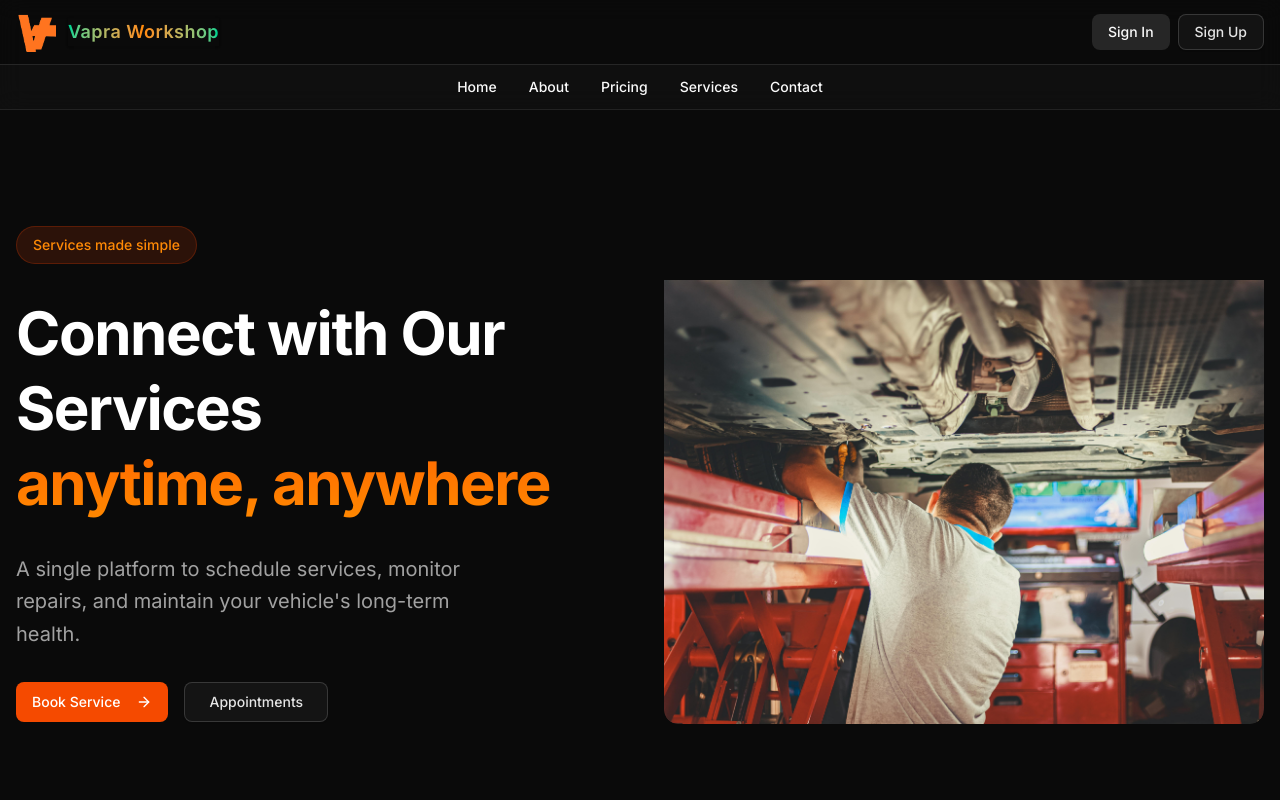
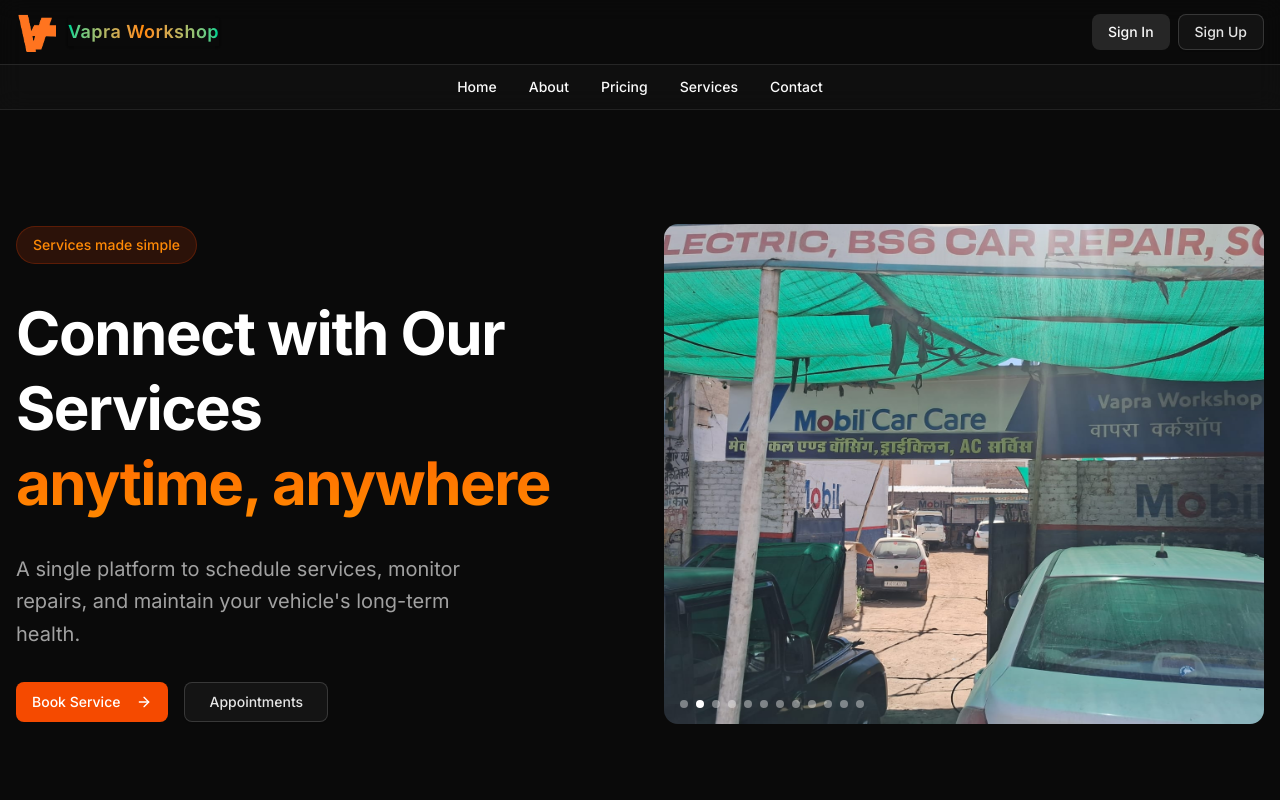
Before and after one commit to siddhant621/Vapra_Wr, a Next.js app: page / in a window 1280 px wide. Shown: the top 800 px of the page. Built offline with nearby package versions, Linux system fonts and the light colour scheme; no server answers.

Commit message:
commited

```diff
--- a/app/page.jsx
+++ b/app/page.jsx
@@ -14,6 +14,7 @@
 import Link from "next/link";
 import { getCurrentUser } from "@/actions/onboarding";
 import TrackAppointmentButton from "@/components/track-appointment-button";
+import SliderBanner from "@/components/slider-banner";
 
 export default async function Home() {
   const user = await getCurrentUser();
@@ -73,15 +74,24 @@
                 </Button>
               </div>
             </div>
-            <div className="relative h-[400px] lg:h-[500px] rounded-xl overflow-hidden">
-              <Image
-                src="/banner.jpg"
-                alt="service appointment"
-                fill
-                priority
-                className="object-cover md:pt-14 rounded-xl"
-              />
-            </div>
+            <SliderBanner
+              images={[
+                "vapra1.jpeg",
+                "vapra2.jpeg",
+                "vapra3.jpeg",
+                "vapra4.jpeg",
+                "vapra5.jpeg",
+                "vapra6.jpeg",
+                "vapra7.jpeg",
+                "vapra8.jpeg",
+                "vapra9.jpeg",
+                "vapra10.jpeg",
+                "vapra11.jpeg",
+                "vapra12.jpeg",
+              ]}
+              interval={4200}
+              alt="Vapra workshop"
+            />
           </div>
         </div>
       </section>
--- /dev/null
+++ b/components/slider-banner.jsx
@@ -0,0 +1,42 @@
+"use client";
+
+import { useEffect, useState } from "react";
+import Image from "next/image";
+
+export default function SliderBanner({ images = [], interval = 3500, alt = "hero image" }) {
+  const [current, setCurrent] = useState(0);
+
+  useEffect(() => {
+    if (!images.length) return;
+    const timer = setInterval(() => {
+      setCurrent((prev) => (prev + 1) % images.length);
+    }, interval);
+
+    return () => clearInterval(timer);
+  }, [images, interval]);
+
+  if (!images.length) {
+    return null;
+  }
+
+  return (
+    <div className="relative h-[400px] lg:h-[500px] rounded-xl overflow-hidden">
+      <Image
+        key={images[current]}
+        src={`/${images[current]}`}
+        alt={`${alt} ${current + 1}`}
+        fill
+        priority={current === 0}
+        className="object-cover transition-opacity duration-700"
+      />
+      <div className="absolute bottom-4 left-4 flex gap-2">
+        {images.map((_, idx) => (
+          <span
+            key={idx}
+            className={`h-2 w-2 rounded-full ${idx === current ? "bg-white" : "bg-white/40"}`}
+          />
+        ))}
+      </div>
+    </div>
+  );
+}
```
